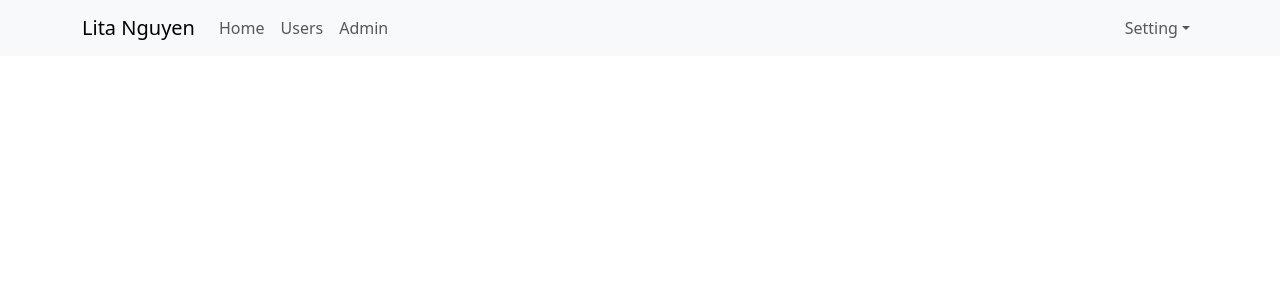
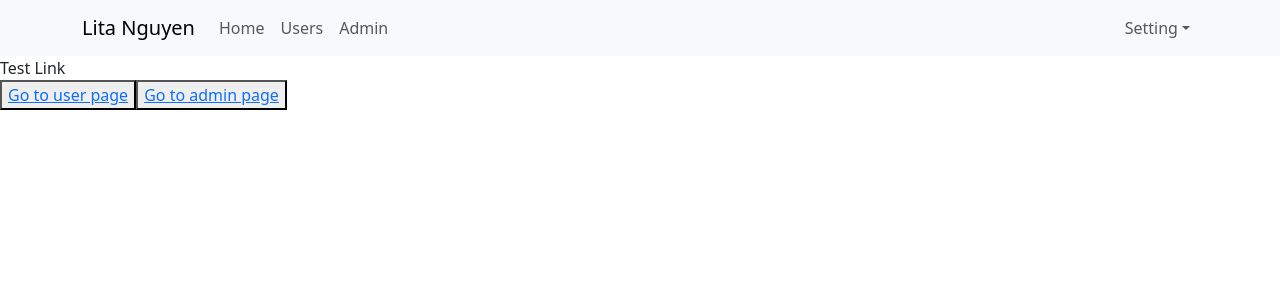
Before and after one commit to lita-nguyen/demo_week2_react, a React (Create React App) app in the folder basic-react/: page / in a window 1280 px wide. Shown: the top 300 px of the page. Built offline with nearby package versions, Linux system fonts and the light colour scheme.

Commit message:
navigate the page using links.

```diff
--- a/basic-react/src/App.js
+++ b/basic-react/src/App.js
@@ -1,10 +1,22 @@
 import "./App.scss";
 import Header from "./components/Header/Header";
+import { Link } from "react-router-dom";
 
 const App = () => {
   return (
     <div className="app-container">
       <Header />
+      <div>
+        Test Link
+        <div>
+          <button>
+            <Link to="/users">Go to user page</Link>
+          </button>
+          <button>
+            <Link to="/admins">Go to admin page</Link>
+          </button>
+        </div>
+      </div>
     </div>
   );
 };
--- /dev/null
+++ b/basic-react/src/components/Admin/Admin.js
@@ -0,0 +1,5 @@
+const Admin = (props) => {
+  return <div>Admin Component</div>;
+};
+
+export default Admin;
--- a/basic-react/src/components/Header/Header.js
+++ b/basic-react/src/components/Header/Header.js
@@ -2,6 +2,7 @@
 import Nav from "react-bootstrap/Nav";
 import Navbar from "react-bootstrap/Navbar";
 import NavDropdown from "react-bootstrap/NavDropdown";
+import { Link } from "react-router-dom";
 
 const Header = () => {
   return (
@@ -11,9 +12,15 @@
         <Navbar.Toggle aria-controls="basic-navbar-nav" />
         <Navbar.Collapse id="basic-navbar-nav">
           <Nav className="me-auto">
-            <Nav.Link href="#home">Home</Nav.Link>
-            <Nav.Link href="#users">Users</Nav.Link>
-            <Nav.Link href="#admin">Admin</Nav.Link>
+            <Link to="/" className="nav-link">
+              Home
+            </Link>
+            <Link to="/users" className="nav-link">
+              Users
+            </Link>
+            <Link to="/admins" className="nav-link">
+              Admin
+            </Link>
           </Nav>
 
           <Nav>
--- /dev/null
+++ b/basic-react/src/components/User/User.js
@@ -0,0 +1,5 @@
+const User = (props) => {
+  return <div>User Component</div>;
+};
+
+export default User;
--- a/basic-react/src/index.js
+++ b/basic-react/src/index.js
@@ -4,11 +4,21 @@
 import App from "./App";
 import reportWebVitals from "./reportWebVitals";
 import "bootstrap/dist/css/bootstrap.min.css";
+import { BrowserRouter, Routes, Route } from "react-router-dom";
+import User from "./components/User/User";
+import Admin from "./components/Admin/Admin";
 
 const root = ReactDOM.createRoot(document.getElementById("root"));
 root.render(
   // <React.StrictMode>
-  <App />,
+  <BrowserRouter>
+    <Routes>
+      <Route path="/" element={<App />} />
+      <Route path="users" element={<User />} />
+      <Route path="admins" element={<Admin />} />
+    </Routes>
+  </BrowserRouter>,
+
   // </React.StrictMode>
 );
 
```
